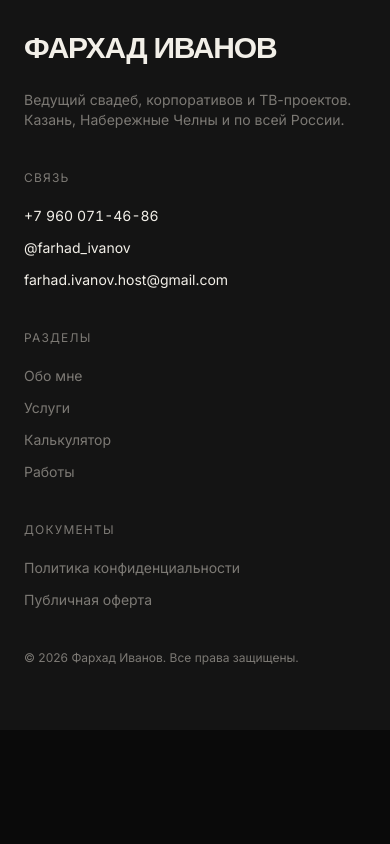
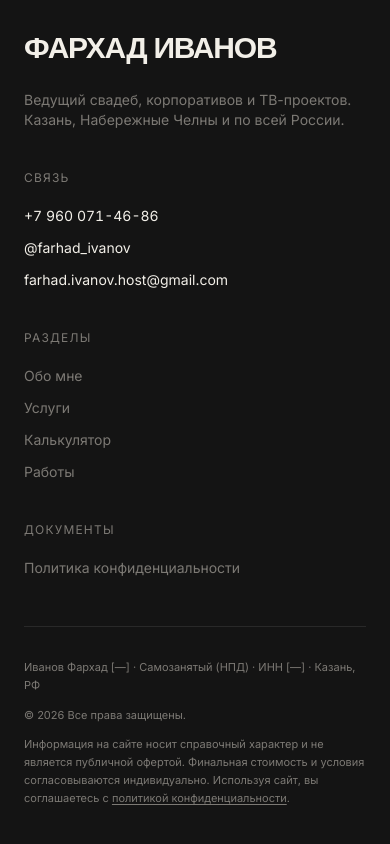
Before and after one commit to ueeet/farhad, a Next.js app: page / in a window 390 px wide. Shown: the part 10253-11097 px from the top of the page. Before the commit the page ends 10983 px from the top, so only its background shows below. Built offline with nearby package versions, Linux system fonts and the light colour scheme; a web font is replaced by a local one.

Commit message:
auto: update

```diff
--- a/src/components/Footer.tsx
+++ b/src/components/Footer.tsx
@@ -63,15 +63,26 @@ export function Footer() {
               <a href="/privacy" className="text-text-muted hover:text-gold transition-colors">
                 Политика конфиденциальности
               </a>
-              <a href="/offer" className="text-text-muted hover:text-gold transition-colors">
-                Публичная оферта
-              </a>
             </div>
           </div>
         </div>
 
-        <div className="mt-10 flex flex-col lg:flex-row items-start lg:items-center justify-between gap-4 text-xs text-text-muted">
-          <div>© {new Date().getFullYear()} Фархад Иванов. Все права защищены.</div>
+        <div className="mt-12 pt-8 border-t border-line text-[11px] text-text-muted leading-relaxed space-y-3">
+          <div className="flex flex-col lg:flex-row lg:items-center lg:justify-between gap-3">
+            <div>
+              Иванов Фархад [—] · Самозанятый (НПД) · ИНН [—] · Казань, РФ
+            </div>
+            <div>© {new Date().getFullYear()} Все права защищены.</div>
+          </div>
+          <div className="max-w-3xl">
+            Информация на сайте носит справочный характер и не является
+            публичной офертой. Финальная стоимость и условия согласовываются
+            индивидуально. Используя сайт, вы соглашаетесь с{" "}
+            <a href="/privacy" className="underline underline-offset-2 hover:text-gold">
+              политикой конфиденциальности
+            </a>
+            .
+          </div>
         </div>
       </div>
     </footer>
```
